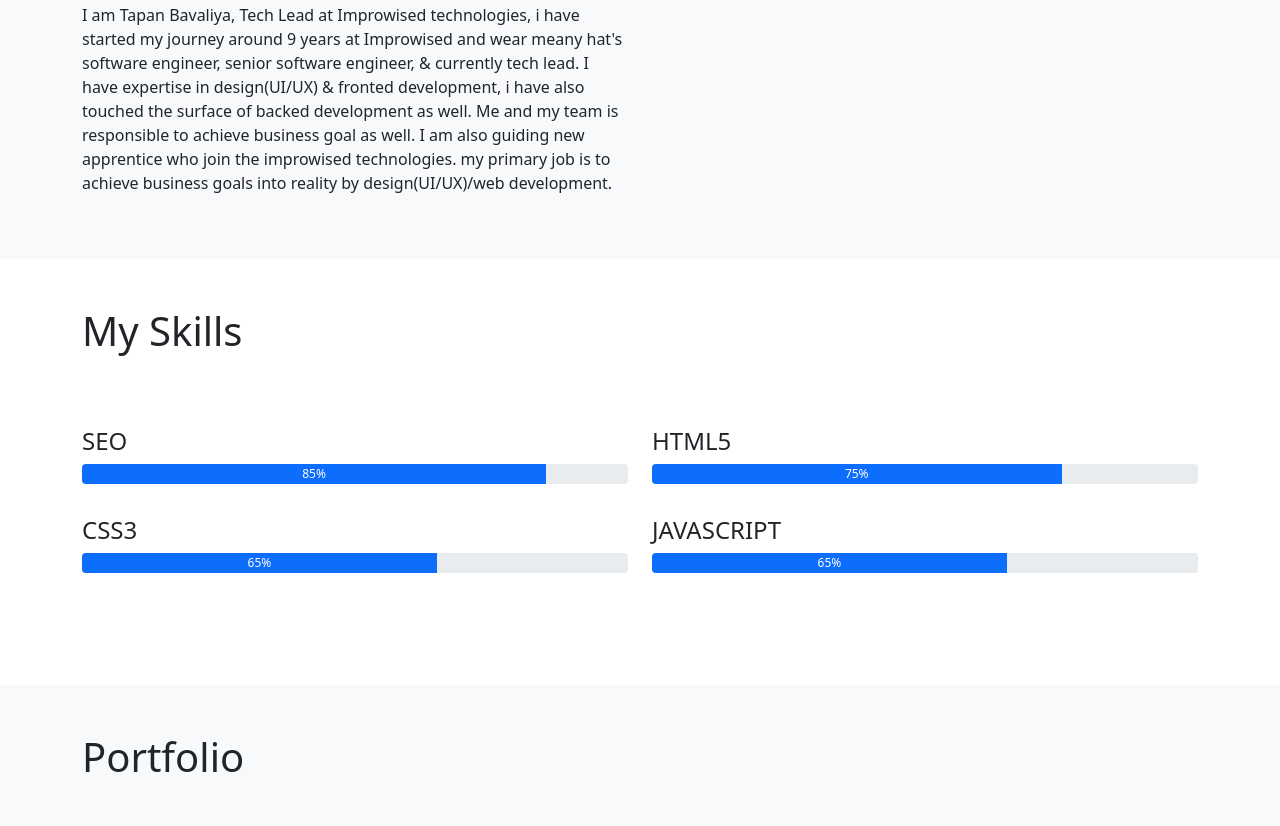
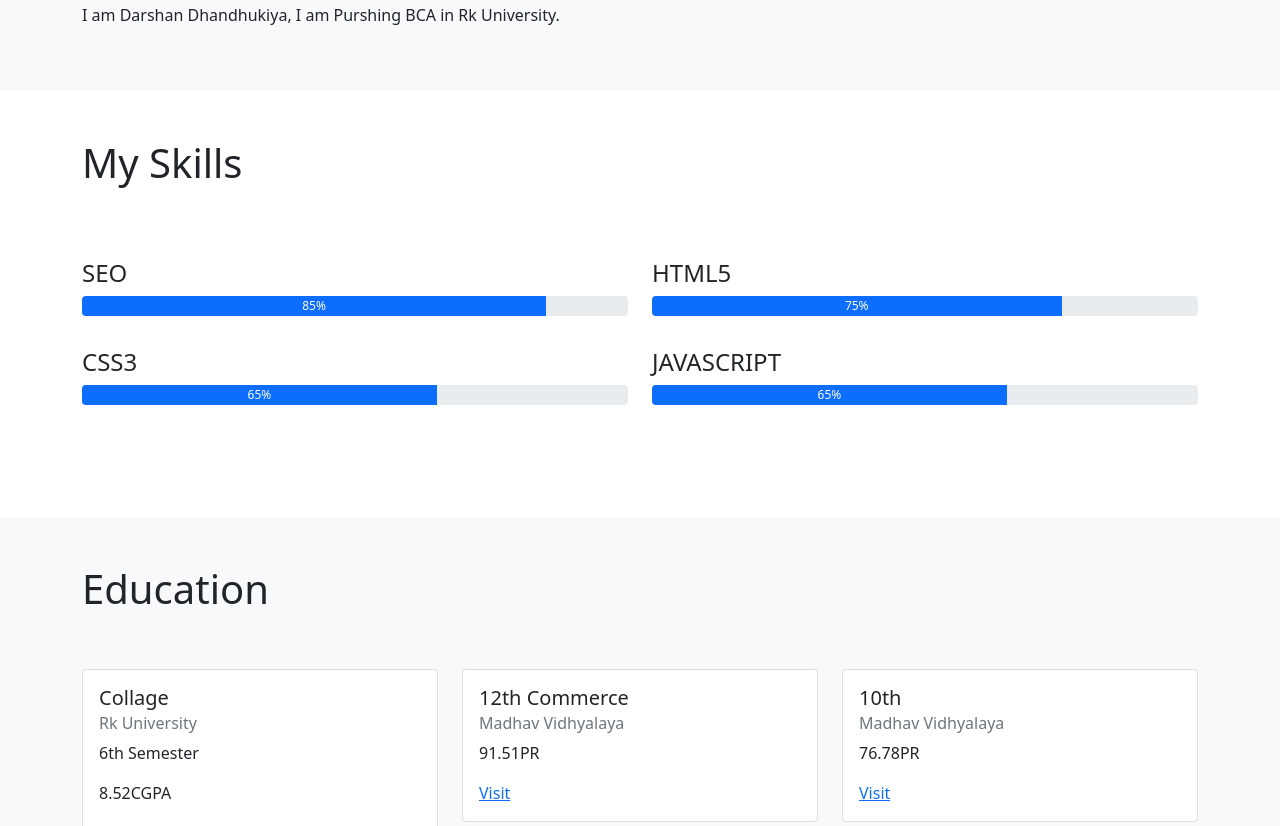
Before and after one commit to Darshankumar000/Darshan-Dhandhukiya, a plain HTML site: page index.html in a window 1280 px wide. Shown: the part 566-1392 px from the top of the page. Drawn offline with nearby package versions, Linux system fonts and the light colour scheme.

Commit message:
added index.html

```diff
--- a/index.html
+++ b/index.html
@@ -77,7 +77,7 @@
             </strong>
           </h3>
           <p>
-            <a href="mailto:tapan@improwised.com">ddhandhukiya385@rku.ac.in</a>
+            <a href="ddhandhukiya385@rku.ac.in">ddhandhukiya385@rku.ac.in</a>
           </p>
         </div>
       </div>
@@ -89,11 +89,7 @@
           <div class="col">
             <h1 id="aboutme">About Me</h1>
             <p>
-              I am Tapan Bavaliya, Tech Lead at Improwised technologies, i have started my journey around 9 years at Improwised and wear meany hat's software engineer, senior software engineer, & currently tech lead.
-
-              I have expertise in design(UI/UX) & fronted development, i have also touched the surface of backed development as well. Me and my team is responsible to achieve business goal as well. I am also guiding new apprentice who join the improwised technologies.
-
-              my primary job is to achieve business goals into reality by design(UI/UX)/web development.
+              I am Darshan Dhandhukiya, I am Purshing BCA in Rk University.
             </p>
           </div>
           <div class="col-sm"></div>
@@ -156,14 +152,15 @@
 
       <section class="bg-light py-5">
         <div class="container">
-          <h1 id="portfolio">Portfolio</h1>
+          <h1 id="portfolio">Education</h1>
           <div class="row pt-5">
             <div class="col-sm">
               <div class="card">
                 <div class="card-body">
-                  <h5 class="card-title">Improwised</h5>
-                  <h6 class="card-subtitle mb-2 text-muted">COMPANY</h6>
-                  <p class="card-text">Website build for IT company</p>
+                  <h5 class="card-title">Collage</h5>
+                  <h6 class="card-subtitle mb-2 text-muted">Rk University</h6>
+                  <p class="card-text">6th Semester</p>
+                  <p class="card-text">8.52CGPA</p>
                   <a href="#" class="card-link">Visit</a>
                 </div>
               </div>
@@ -171,9 +168,9 @@
             <div class="col-sm">
               <div class="card">
                 <div class="card-body">
-                  <h5 class="card-title">RepairRabbit</h5>
-                  <h6 class="card-subtitle mb-2 text-muted">Product</h6>
-                  <p class="card-text">Website build for small businesses for automation</p>
+                  <h5 class="card-title">12th Commerce</h5>
+                  <h6 class="card-subtitle mb-2 text-muted">Madhav Vidhyalaya</h6>
+                  <p class="card-text">91.51PR</p>
                   <a href="#" class="card-link">Visit</a>
                 </div>
               </div>
@@ -181,9 +178,9 @@
             <div class="col-sm">
               <div class="card">
                 <div class="card-body">
-                  <h5 class="card-title">Webauditor</h5>
-                  <h6 class="card-subtitle mb-2 text-muted">Product</h6>
-                  <p class="card-text">Website build for improve SEO</p>
+                  <h5 class="card-title">10th</h5>
+                  <h6 class="card-subtitle mb-2 text-muted">Madhav Vidhyalaya</h6>
+                  <p class="card-text">76.78PR</p>
                   <a href="#" class="card-link">Visit</a>
                 </div>
               </div>
```
